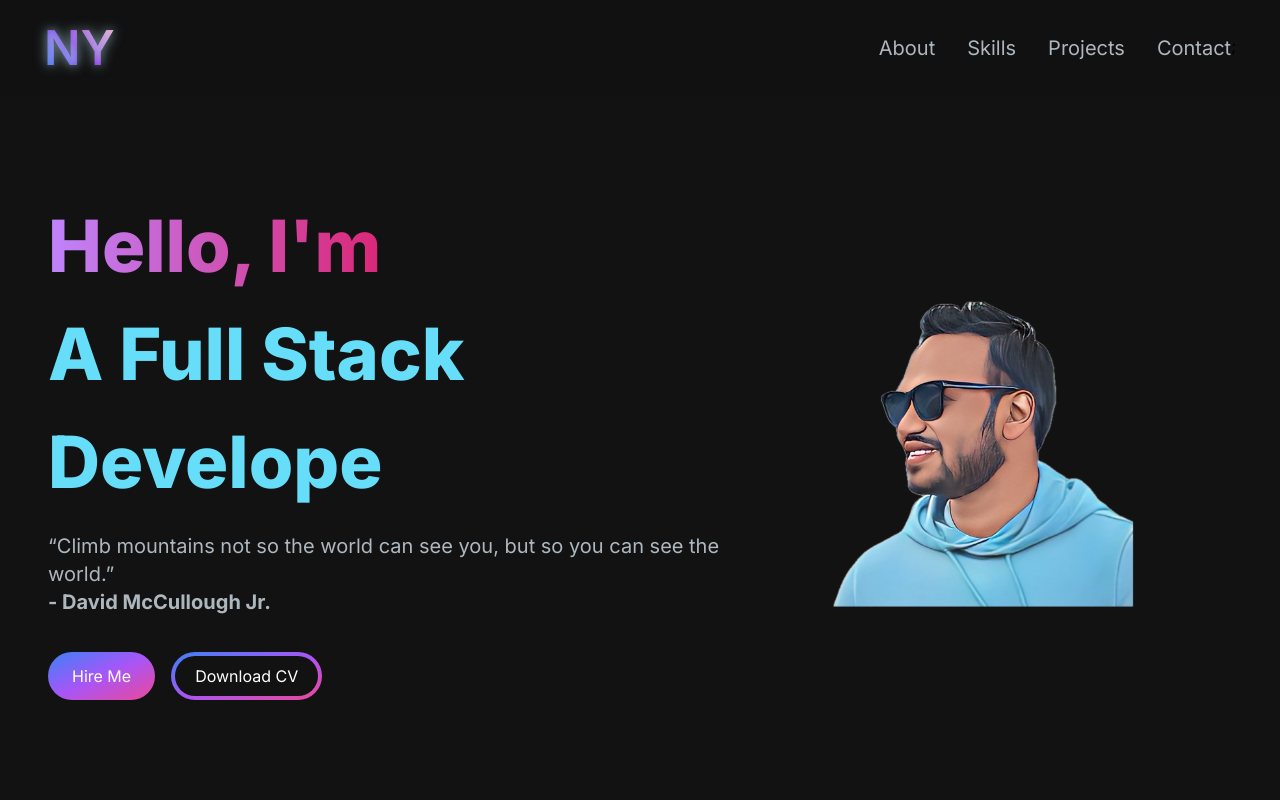
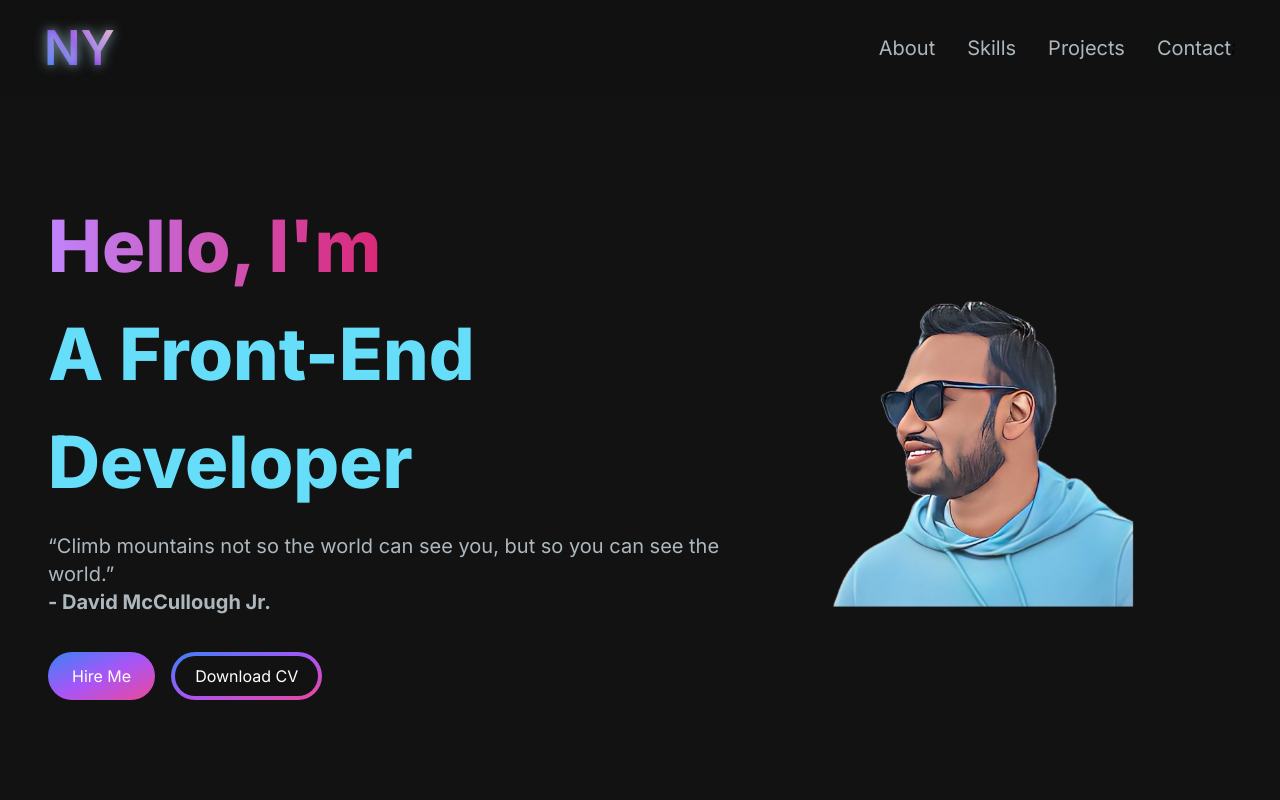
Before and after one commit to navid015/navid-portfolio-website, a Next.js app: page / in a window 1280 px wide. Shown: the top 800 px of the page. Built offline with nearby package versions, Linux system fonts and the light colour scheme.

Commit message:
Commit after changing the job title

```diff
--- a/app/components/HeroSection.jsx
+++ b/app/components/HeroSection.jsx
@@ -39,7 +39,7 @@ const HeroSection = ({ scrollToEmailSection }) => {
             sequence={[
               'Navid',
               100,
-              'A Full Stack Developer',
+              'A Front-End Developer',
               100
             ]}
             className='text-[#66def9]'
```
